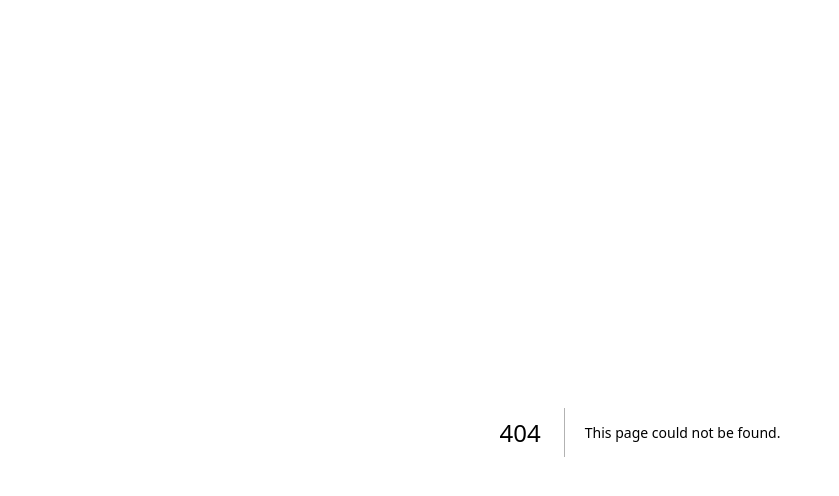
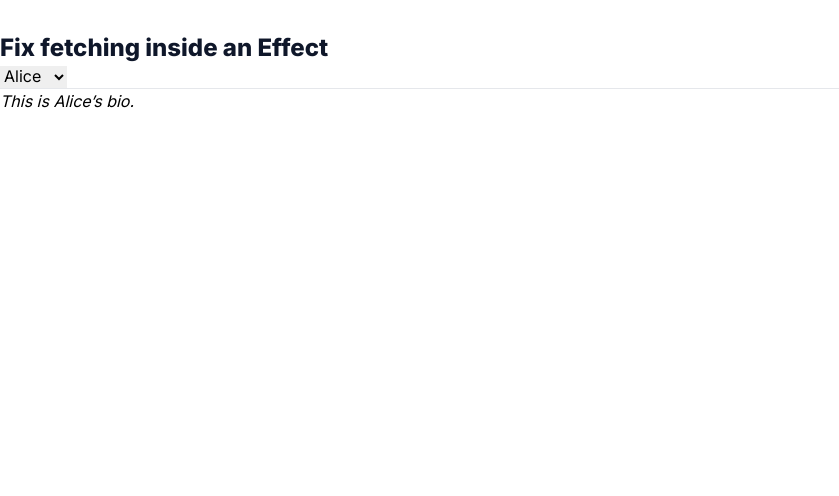
Before and after one commit to TaiseiNemoto/react-practice-app, a Next.js app: page /synchronizing-with-effects/fix-fetching-inside-an-effect in a window 1280 px wide. Before the commit this address had no page. Shown: the top 496 px of the page, without its empty margins (0-839 px from the left). Built offline with nearby package versions, Linux system fonts and the light colour scheme.

Commit message:
[add]Synchronizing with Effects：Fix fetching inside an Effectまで完了

```diff
--- /dev/null
+++ b/src/app/synchronizing-with-effects/fix-fetching-inside-an-effect/api.ts
@@ -0,0 +1,8 @@
+export default function fetchBio(person: string): Promise<string> {
+  const delay = person === 'Bob' ? 2000 : 200;
+  return new Promise((resolve) => {
+    setTimeout(() => {
+      resolve('This is ' + person + '’s bio.');
+    }, delay);
+  });
+}
--- /dev/null
+++ b/src/app/synchronizing-with-effects/fix-fetching-inside-an-effect/page.tsx
@@ -0,0 +1,11 @@
+import H1Element from '@/components/common/H1Element';
+import Bio from '@/components/synchronizing-with-effects/fix-fetching-inside-an-effect/Bio';
+
+export default function page() {
+  return (
+    <main>
+      <H1Element title="Fix fetching inside an Effect" />
+      <Bio />
+    </main>
+  );
+}
--- a/src/app/synchronizing-with-effects/page.tsx
+++ b/src/app/synchronizing-with-effects/page.tsx
@@ -13,6 +13,10 @@ export default function Home() {
         link="/synchronizing-with-effects/fix-an-interval-that-fires-twice"
         pageName="Fix an interval that fires twice"
       />
+      <PageLink
+        link="/synchronizing-with-effects/fix-fetching-inside-an-effect"
+        pageName="Fix fetching inside an Effect"
+      />
     </main>
   );
 }
--- /dev/null
+++ b/src/components/synchronizing-with-effects/fix-fetching-inside-an-effect/Bio.tsx
@@ -0,0 +1,41 @@
+'use client';
+
+import fetchBio from '@/app/synchronizing-with-effects/fix-fetching-inside-an-effect/api';
+import { useEffect, useState } from 'react';
+
+export default function Bio() {
+  const [person, setPerson] = useState('Alice');
+  const [bio, setBio] = useState<null | string>(null);
+
+  useEffect(() => {
+    let ignore = false;
+    setBio(null);
+    fetchBio(person).then((result) => {
+      if (!ignore) {
+        setBio(result);
+      }
+    });
+    return () => {
+      ignore = true;
+    };
+  }, [person]);
+
+  return (
+    <>
+      <select
+        value={person}
+        onChange={(e) => {
+          setPerson(e.target.value);
+        }}
+      >
+        <option value="Alice">Alice</option>
+        <option value="Bob">Bob</option>
+        <option value="Taylor">Taylor</option>
+      </select>
+      <hr />
+      <p>
+        <i>{bio ?? 'Loading...'}</i>
+      </p>
+    </>
+  );
+}
```
